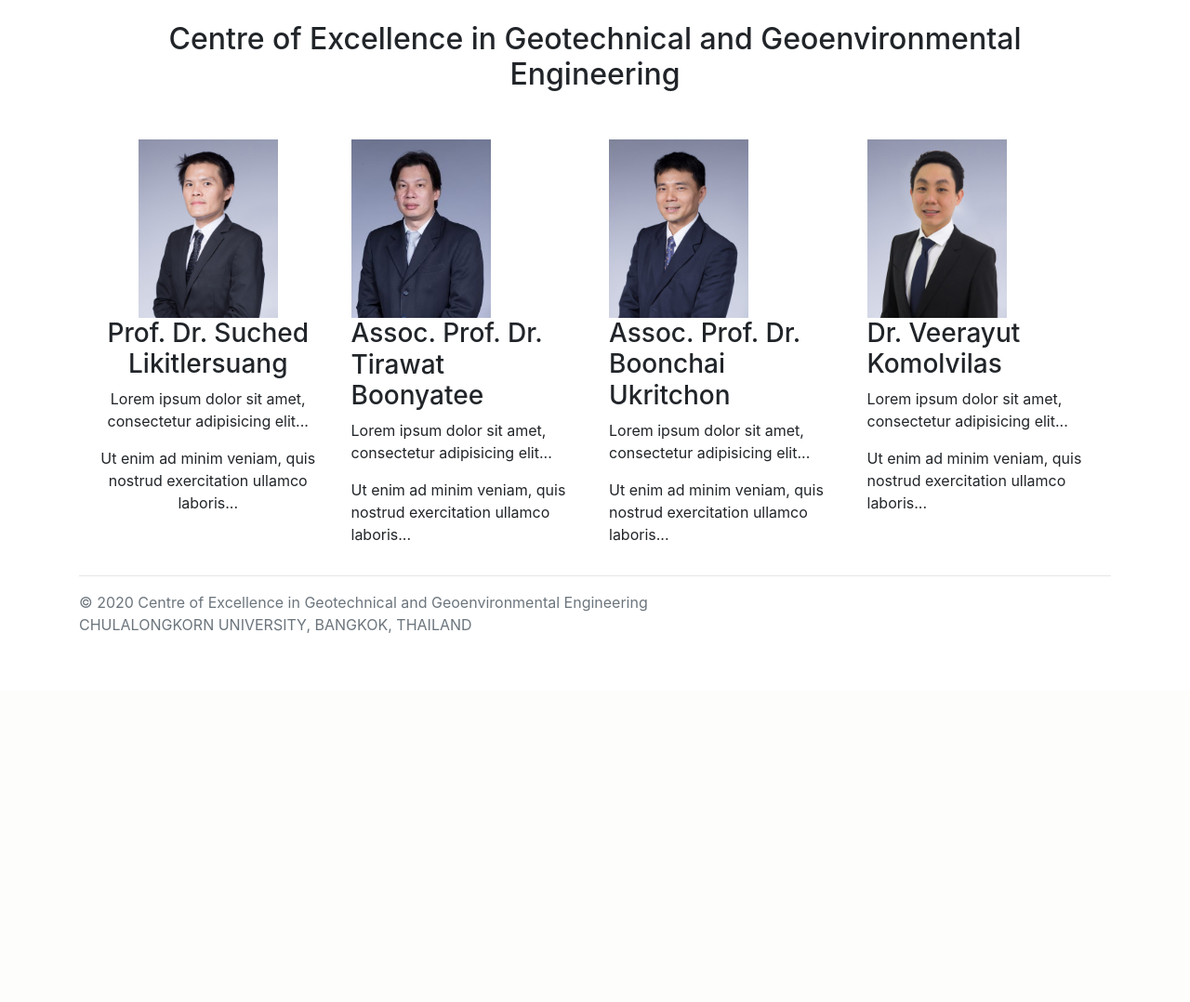
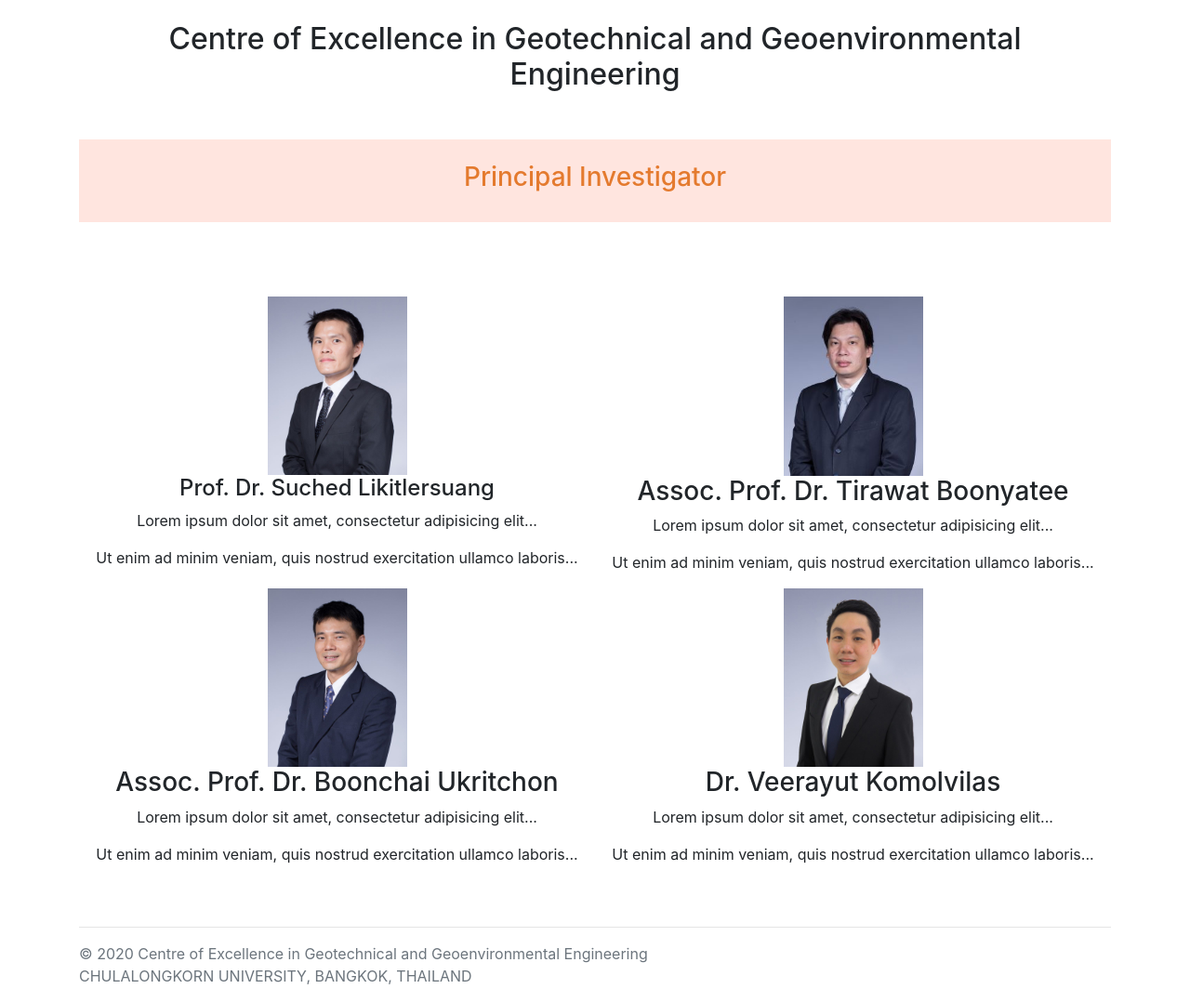
Before and after one commit to KamonratNg/cegge, a Django app: page /people/ in a window 1280 px wide. Shown: the part 57-1135 px from the top of the page at 93% size. Before the commit the page ends 738 px from the top, so only its background shows below. Run offline with Django 3.2, Linux system fonts and the light colour scheme; some libraries are stand-ins or nearby versions.

Commit message:
update people

```diff
--- a/ceggelab/ce/template/ce/people.html
+++ b/ceggelab/ce/template/ce/people.html
@@ -10,46 +10,54 @@
         <h2>Centre of Excellence in Geotechnical and Geoenvironmental Engineering</h2>
     </center>
 </div>
-<div class="container">
+
+<div class="container" style=" background-color: #FFE5DF;">
+    <center>
+        &nbsp;
+        <h3 style="color: #e47a2e;">Principal Investigator </h3>
+&nbsp;
+    </center>
+  </div>
+<div class="container" style="margin-top: 80px; margin-bottom: 50px">
     <div class="row">
-        <div class="col-sm-3">
+        <div class="col-sm-6">
             <center>
-
-
                 <img src="{% static '/images/AjSuched.jpg' %}"
                     width="150">
 
-                <h3>Prof. Dr. Suched Likitlersuang</h3>
+                <h4>Prof. Dr. Suched Likitlersuang</h4>
                 <p>Lorem ipsum dolor sit amet, consectetur adipisicing elit...</p>
                 <p>Ut enim ad minim veniam, quis nostrud exercitation ullamco laboris...</p>
             </center>
         </div>
-        <div class="col-sm-3">
-
+        <div class="col-sm-6">
+            <center>
             <img src="{% static '/images/AjTirawat.jpg' %}"
                     width="150">
             <h3>Assoc. Prof. Dr. Tirawat Boonyatee</h3>
             <p>Lorem ipsum dolor sit amet, consectetur adipisicing elit...</p>
             <p>Ut enim ad minim veniam, quis nostrud exercitation ullamco laboris...</p>
-        </div>
-        <div class="col-sm-3">
+        </center>
+    </div>
 
-
+        <div class="col-sm-6">
+            <center>
             <img src="{% static '/images/AjBoonchai.jpg' %}"
                     width="150">
             <h3>Assoc. Prof. Dr. Boonchai Ukritchon</h3>
             <p>Lorem ipsum dolor sit amet, consectetur adipisicing elit...</p>
             <p>Ut enim ad minim veniam, quis nostrud exercitation ullamco laboris...</p>
+            </center>
         </div>
 
-        <div class="col-sm-3">
-
-
+        <div class="col-sm-6">
+            <center>
             <img src="{% static '/images/AjVeerayut.jpg' %}"
                     width="150">
             <h3>Dr. Veerayut Komolvilas</h3>
             <p>Lorem ipsum dolor sit amet, consectetur adipisicing elit...</p>
             <p>Ut enim ad minim veniam, quis nostrud exercitation ullamco laboris...</p>
+            </center>
         </div>
 
 
```
